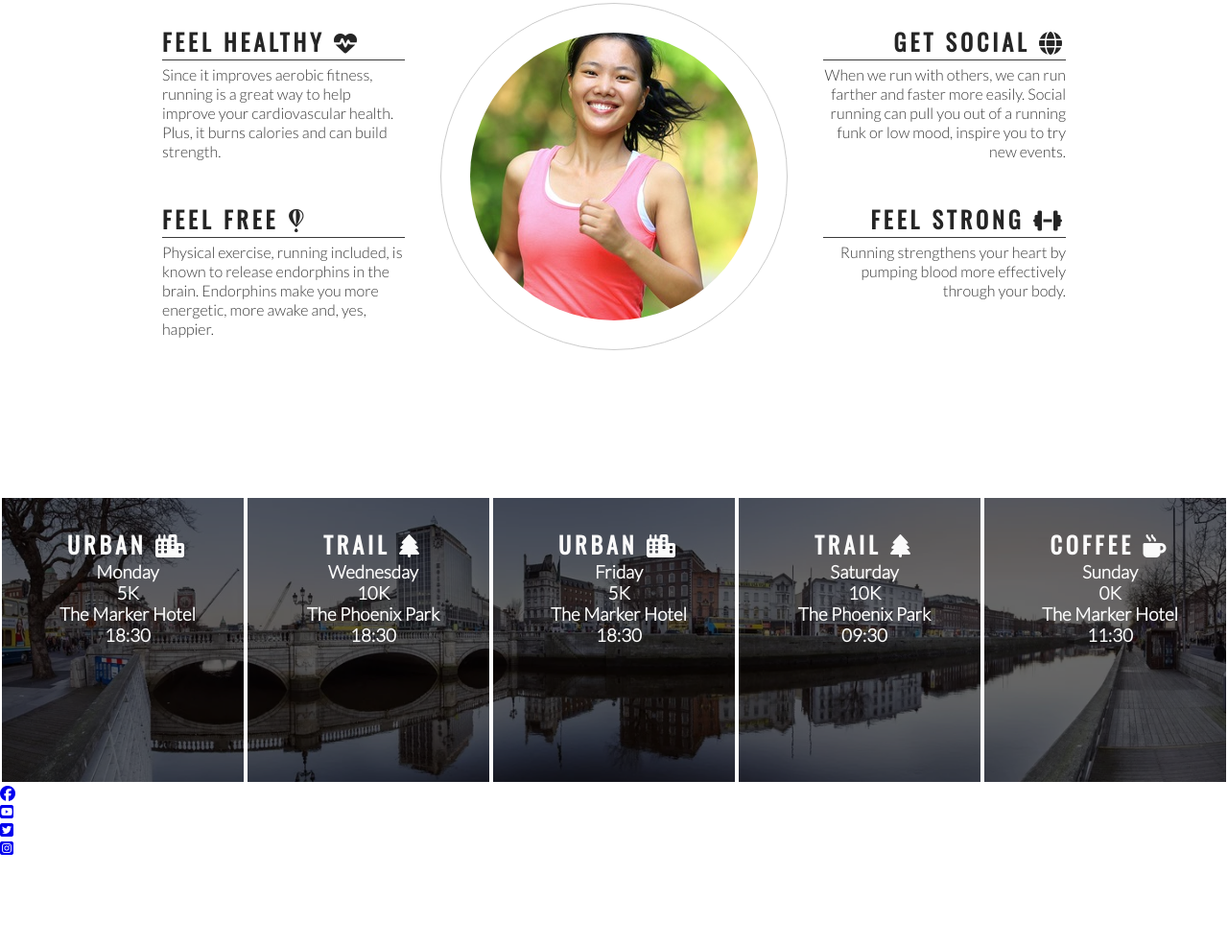
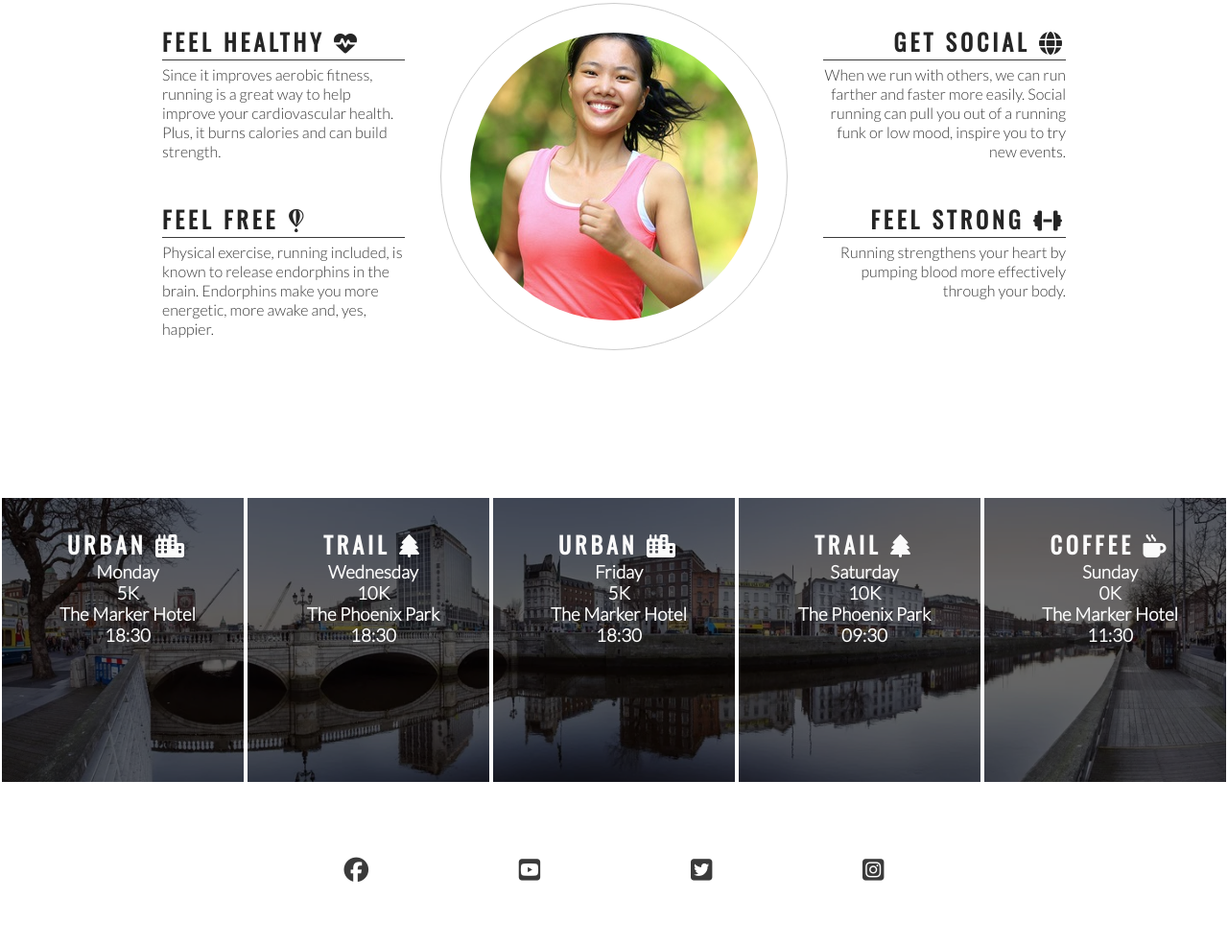
Before and after one commit to chrisdiggle1/love-running, a plain HTML site: page index.html in a window 1280 px wide. Shown: the part 778-1764 px from the top of the page at 96% size. Before the commit the page ends 1671 px from the top, so only its background shows below. Drawn offline with nearby package versions, Linux system fonts and the light colour scheme.

Commit message:
Add style to footer social media icons

```diff
--- a/assets/css/style.css
+++ b/assets/css/style.css
@@ -214,3 +214,24 @@ hr {
 #times h2 {
     color: #fafafa;
 }
+
+/* footer */
+
+footer {
+    height: 150px;
+}
+
+#social-networks {
+    text-align: center;
+}
+
+#social-networks li {
+    display: inline;
+}
+
+#social-networks i {
+    font-size: 160%;
+    margin: 1%;
+    padding: 5%;
+    color: #3a3a3a;
+}
--- a/index.html
+++ b/index.html
@@ -118,7 +118,7 @@
         </div>
     </section>
     <footer>
-        <ul>
+        <ul id="social-networks">
             <li>
                 <a href="https://facebook.com" target="_blank" rel="noopener"
                 aria-label="Visit our Facebook page (opens in a new tab)"><i class="fa-brands fa-facebook"></i></a>
```
